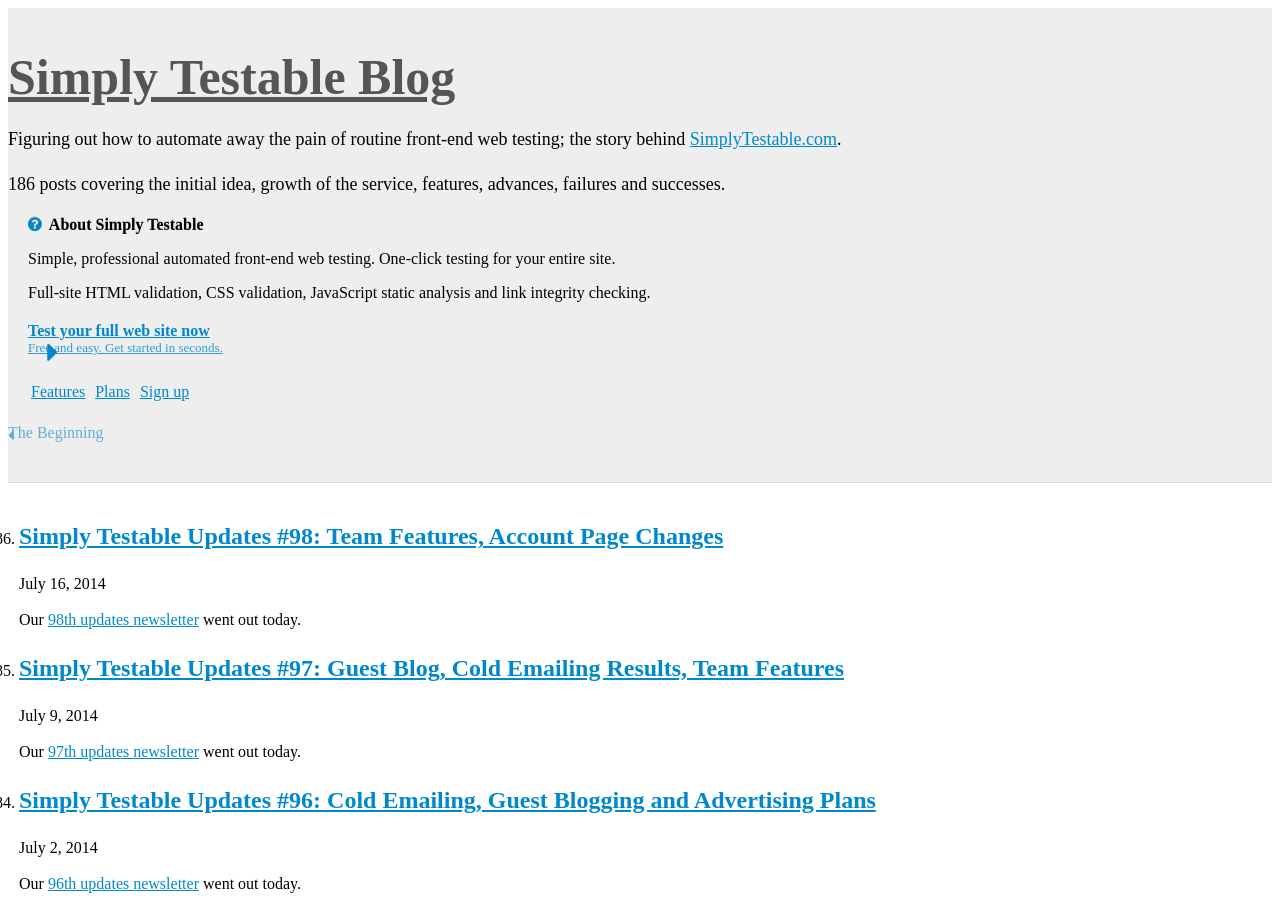
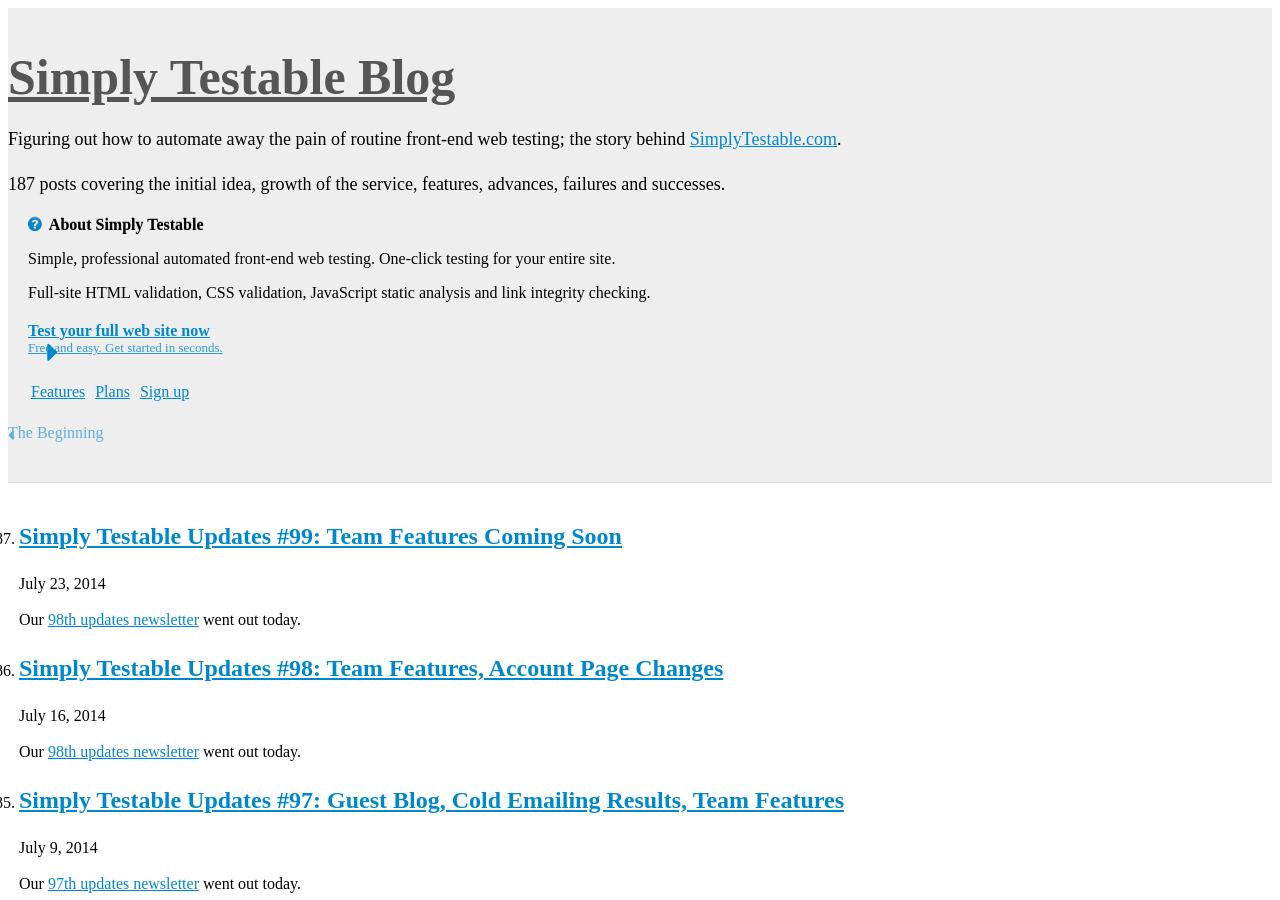
Before and after one commit to webignition/blog.simplytestable.com, a Jekyll site: the page built from archive/index.html, in a window 1280 px wide and 900 px high. Built offline with Jekyll 4.4.1, drawn with Linux system fonts in a browser that asks for light colours; nearby versions of some CDN libraries; comment, search, counter and statistics services are not loaded; a style sheet for code colours, icons or effects is not loaded; some of the changed text lies outside the part shown.

Commit message:
99th newsletter notification

```diff
--- a/archive/index.html
+++ b/archive/index.html
@@ -6,6 +6,28 @@ is_archive: true
 <ol class="archive">
 
 
+    <li value="187">
+        <h2><a href="/simply-testable-updates-99/">Simply Testable Updates #99: Team Features Coming Soon </a></h2>
+        <p class="post-date">July 23, 2014</p>
+
+
+
+
+
+
+
+
+
+    <p>
+        Our <a href="http://us5.campaign-archive2.com/?u=ac75e33d993d2b502e333ddd0&amp;id=321f5d2e87">98th updates newsletter</a> went out today.
+    </p>
+
+
+
+
+    </li>
+
+
     <li value="186">
         <h2><a href="/simply-testable-updates-98/">Simply Testable Updates #98: Team Features, Account Page Changes </a></h2>
         <p class="post-date">July 16, 2014</p>
```
Also changed, not shown: _posts/2014/2014-07-23-simply-testable-updates-99.html (added, +14 -0 lines), sitemap.xml (+7 -3 lines).
